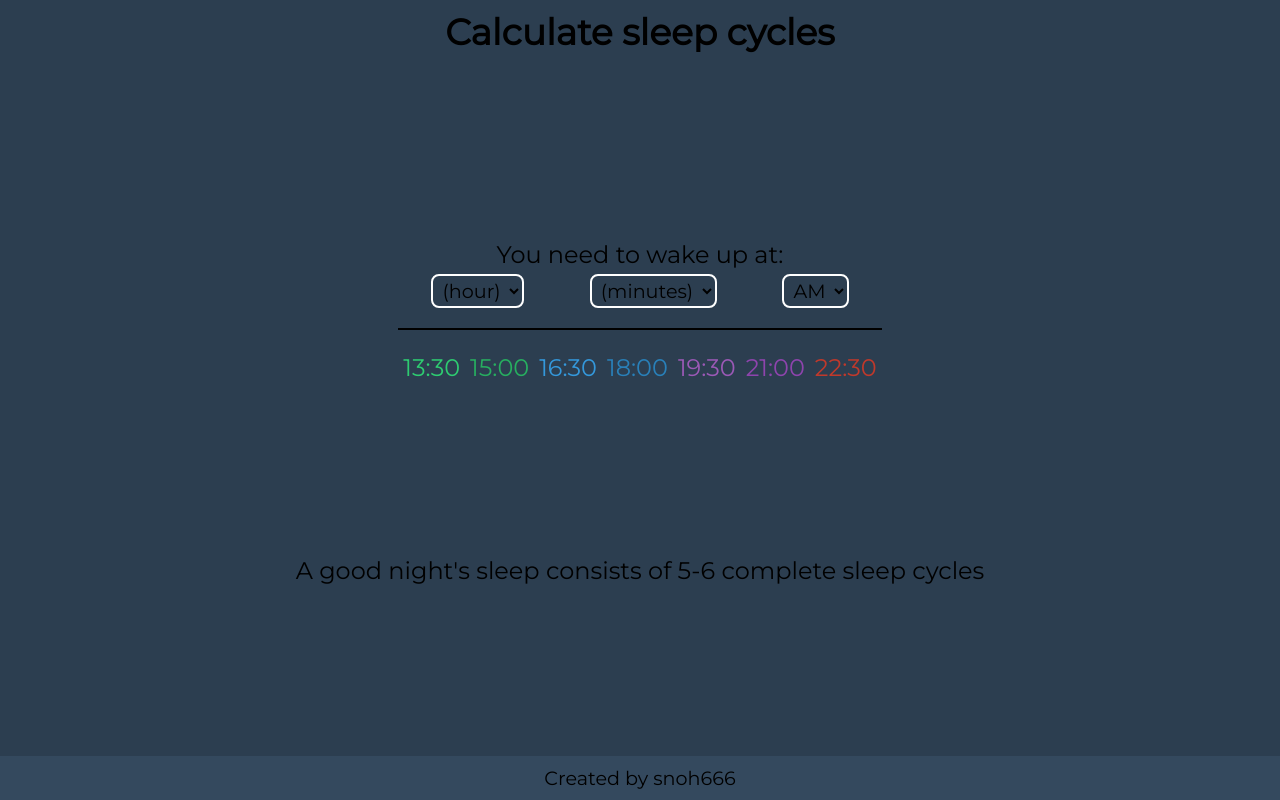
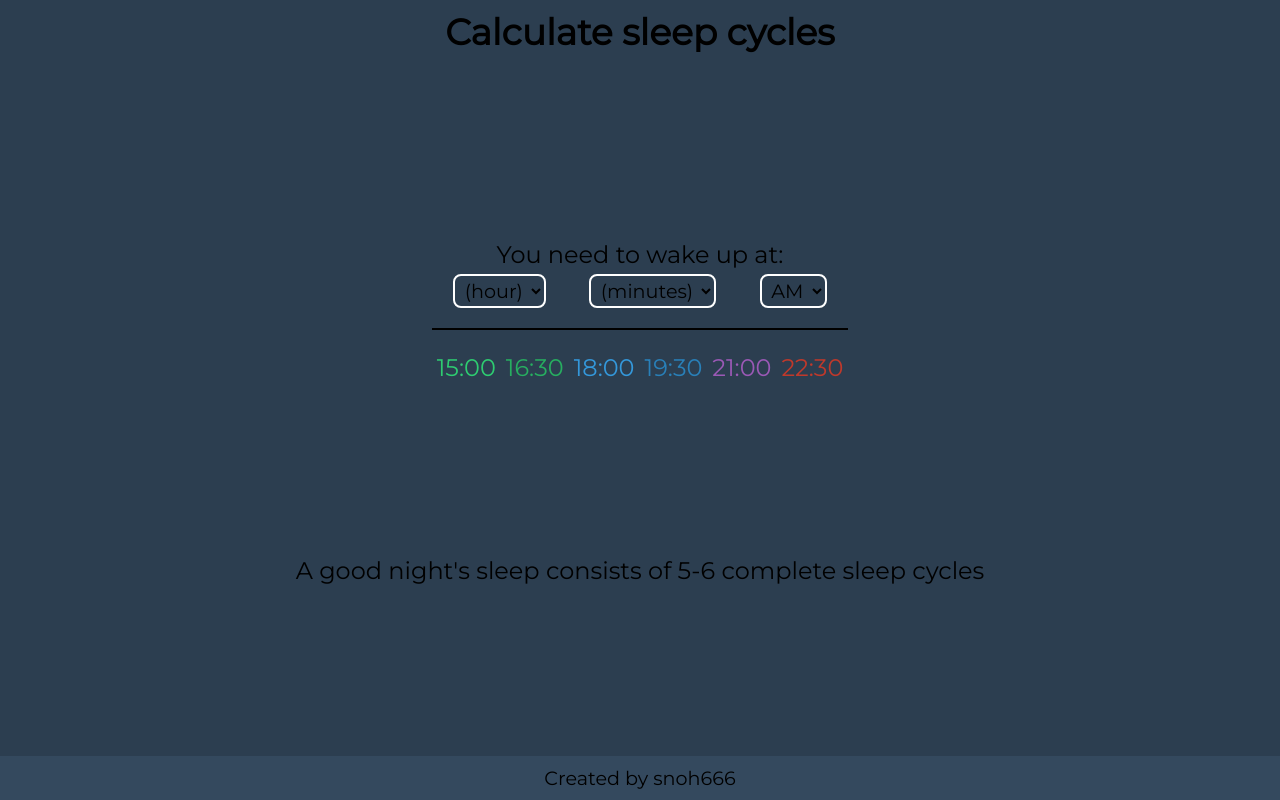
Before and after one commit to snoh666/sleep-cycle-calculator, a React (Create React App) app: page / in a window 1280 px wide. Built offline with nearby package versions, Linux system fonts and the light colour scheme; the HTML template or start-up script is replaced by a standard one.

Commit message:
Changed calculating to 6 cycles instead of 7

```diff
--- a/src/components/Result.jsx
+++ b/src/components/Result.jsx
@@ -9,7 +9,6 @@ function Result({ hours, minutes, Am }) {
     '#3498db',
     '#2980b9',
     '#9b59b6',
-    '#8e44ad',
     '#c0392b'
   ];
 
@@ -18,7 +17,7 @@ function Result({ hours, minutes, Am }) {
 
     let timeStamps = [];
 
-    for(let i = 7; i >= 1; i--) {
+    for(let i = 6; i >= 1; i--) {
       const timeForTimestamp = Number((dayMinutes - (i === 1 ? 90 : 90 * i) > 0 ?
         dayMinutes - (i === 1 ? 90 : 90 * i) :
         dayMinutes - (i === 1 ? 90 : 90 * i) + 1440));
```
